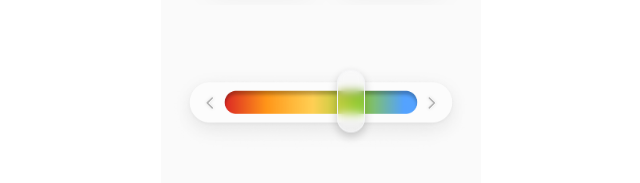
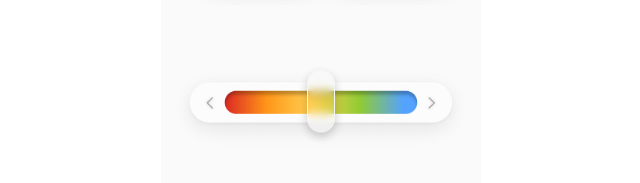
Before and after one commit to 6chenodongja/6che, a Next.js app: page /thermometer-style in a window 1280 px wide. Shown: the part 469-652 px from the top of the page, without its empty margins (319-959 px from the left). Built offline with nearby package versions, Linux system fonts and the light colour scheme.

Commit message:
fix: 핸들값 재수정

```diff
--- a/src/app/(providers)/(root)/thermometer-style/ThermometerStyle.tsx
+++ b/src/app/(providers)/(root)/thermometer-style/ThermometerStyle.tsx
@@ -98,11 +98,12 @@ const ThermometerStyle: React.FC = () => {
   );
   const [currentOutfitIndex, setCurrentOutfitIndex] = useState<number>(0);
   const [prevTemperatureIndex, setPrevTemperatureIndex] = useState<number>(temperatureIndex);
+  const [isDragging, setIsDragging] = useState<boolean>(false);
+  const [initialView, setInitialView] = useState<boolean>(true);
+  const [animationsEnabled, setAnimationsEnabled] = useState<boolean>(false); // 애니메이션 활성화 상태
   const sliderRef = useRef<HTMLDivElement | null>(null);
   const handleRef = useRef<HTMLDivElement | null>(null);
   const textContainerRef = useRef<HTMLDivElement | null>(null);
-  const [isDragging, setIsDragging] = useState<boolean>(false);
-  const [initialView, setInitialView] = useState<boolean>(true);
   const router = useRouter();
 
   const handleTemperatureChange = (newIndex: number) => {
@@ -111,22 +112,21 @@ const ThermometerStyle: React.FC = () => {
       setTemperatureIndex(newIndex);
       setInitialView(false);
       setCurrentOutfitIndex(0);
+      setAnimationsEnabled(true); // 핸들 이동 시 애니메이션 활성화
     }
   };
 
   const calculatePosition = (index: number, thermometerWidth: number) => {
-    // 각각의 구역에 맞는 위치를 설정 (대략적인 비율)
     const positions = [
-      0.26,   // 28° 이상 (0%)
-      0.35, // 23° - 27° (21.5%)
-      0.45, // 20° - 22° (21.5%)
-      0.55,  // 17° - 19° (46%)
-      0.65,  // 12° - 16° (46%)
-      0.75,   // 9° - 11° (70%)
-      0.80,   // 5° - 8° (70%)
-      0.84,  // 4° 이하 (93%)
+      0.21, // 28° 이상
+      0.30, // 23° - 27°
+      0.40, // 20° - 22°
+      0.50, // 17° - 19°
+      0.60, // 12° - 16°
+      0.70, // 9° - 11°
+      0.75, // 5° - 8°
+      0.79, // 4° 이하
     ];
-
     return positions[index] * thermometerWidth;
   };
 
@@ -137,7 +137,6 @@ const ThermometerStyle: React.FC = () => {
     const handleWidth = handleRef.current.offsetWidth;
 
     const thermometerPadding = 0; // 구역의 비율에 맞게 조정
-
     const thermometerWidth = sliderRect.width - handleWidth - 2 * thermometerPadding;
 
     let x =
@@ -145,7 +144,7 @@ const ThermometerStyle: React.FC = () => {
         ? e.clientX - sliderRect.left
         : e.touches[0]?.clientX - sliderRect.left;
 
-    // x 좌표를 제한된 범위 내로 조정
+        // x 좌표를 제한된 범위 내로 조정
     x = Math.max(0, Math.min(x, thermometerWidth));
 
     // 비율에 맞게 핸들의 위치 계산
@@ -197,14 +196,19 @@ const ThermometerStyle: React.FC = () => {
 
       const initialLeft = calculatePosition(temperatureIndex, thermometerWidth);
       handleRef.current.style.left = `${initialLeft}px`;
+
+      if (initialView) {
+        handleRef.current.style.transition = 'none';
+        handleRef.current.style.left = `${(sliderRect.width - handleWidth) / 2}px`;
+      }
     }
-  }, [temperatureIndex]);
+  }, [temperatureIndex, initialView]);
 
   useEffect(() => {
     if (textContainerRef.current) {
       const direction = prevTemperatureIndex < temperatureIndex ? 1 : -1;
       textContainerRef.current.style.transform = `translateX(${direction * 100}%)`;
-      textContainerRef.current.style.transition = 'transform 0.3s ease';
+      textContainerRef.current.style.transition = animationsEnabled ? 'transform 0.3s ease' : 'none';
 
       const timer = setTimeout(() => {
         if (textContainerRef.current) {
@@ -215,7 +219,7 @@ const ThermometerStyle: React.FC = () => {
 
       return () => clearTimeout(timer);
     }
-  }, [temperatureIndex, prevTemperatureIndex]);
+  }, [temperatureIndex, prevTemperatureIndex, animationsEnabled]);
 
   const getOutfitsForTemperature = (tempDisplay: string): string[] => {
     const outfitKeys = Object.keys(outfits);
@@ -352,10 +356,10 @@ const ThermometerStyle: React.FC = () => {
           ref={handleRef}
           className="absolute handle"
           style={{
-            left: `${(sliderRef.current?.getBoundingClientRect().width || 0) / 2}px`,
+            left: `${(sliderRef.current?.getBoundingClientRect().width || 0) / 10}px`,
             top: '50%',
-            transform: 'translate(-50%, -50%) translateY(-10px)',
-            transition: 'left 0.2s ease', // 부드러운 이동을 위한 transition 효과 추가
+            transform: 'translate(-0%, -50%) translateY(-10px)',
+            transition: animationsEnabled ? 'left 0.2s' : 'none', // 애니메이션 제어
           }}
         >
           <div
```
